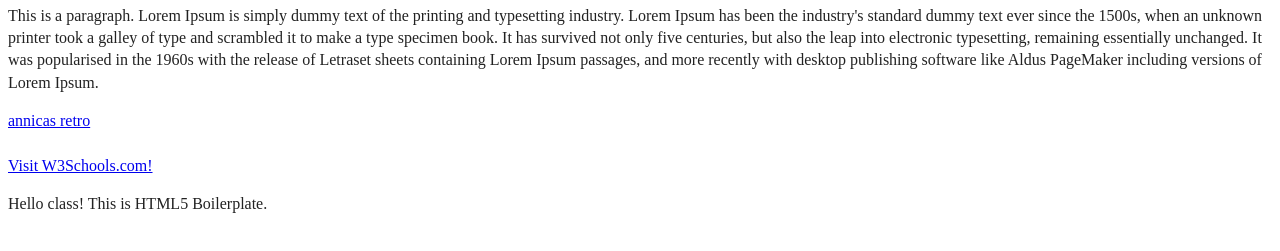
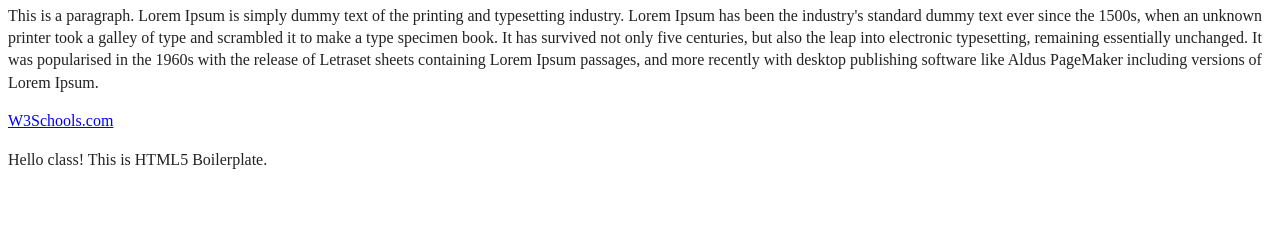
Before and after one commit to annica-gif/HTMLAssignment, a website built with webpack: page P0-HelloWorld/index.html in a window 1280 px wide. Shown: the part 83-334 px from the top of the page. Built offline with nearby package versions, Linux system fonts and the light colour scheme.

Commit message:
hidden paragraph

```diff
--- a/P0-HelloWorld/index.html
+++ b/P0-HelloWorld/index.html
@@ -9,9 +9,9 @@
   <p>This is a paragraph. Lorem Ipsum is simply dummy text of the printing and typesetting industry. Lorem Ipsum has been the industry's standard dummy text ever since the 1500s, when an unknown printer took a galley of type and scrambled it to make a type specimen book. It has survived not only five centuries, but also the leap into electronic typesetting, remaining essentially unchanged. It was popularised in the 1960s with the release of Letraset sheets containing Lorem Ipsum passages, and more recently with desktop publishing software like Aldus PageMaker including versions of Lorem Ipsum.</p>
   <link rel="stylesheet" href="css/style.css">
 
-  <a href=“https://webbshopretro.netlify.app/”> annicas retro </a><br>
-</br>
-  <a href="https://www.w3schools.com/">Visit W3Schools.com!</a>
+  <p hidden>This paragraph should be hidden.
+  <a href=“https://webbshopretro.netlify.app/”> annicas retro </a><br></p>
+  <a href="https://www.w3schools.com/">W3Schools.com</a>
 
   <meta name="description" content="">
 
```
